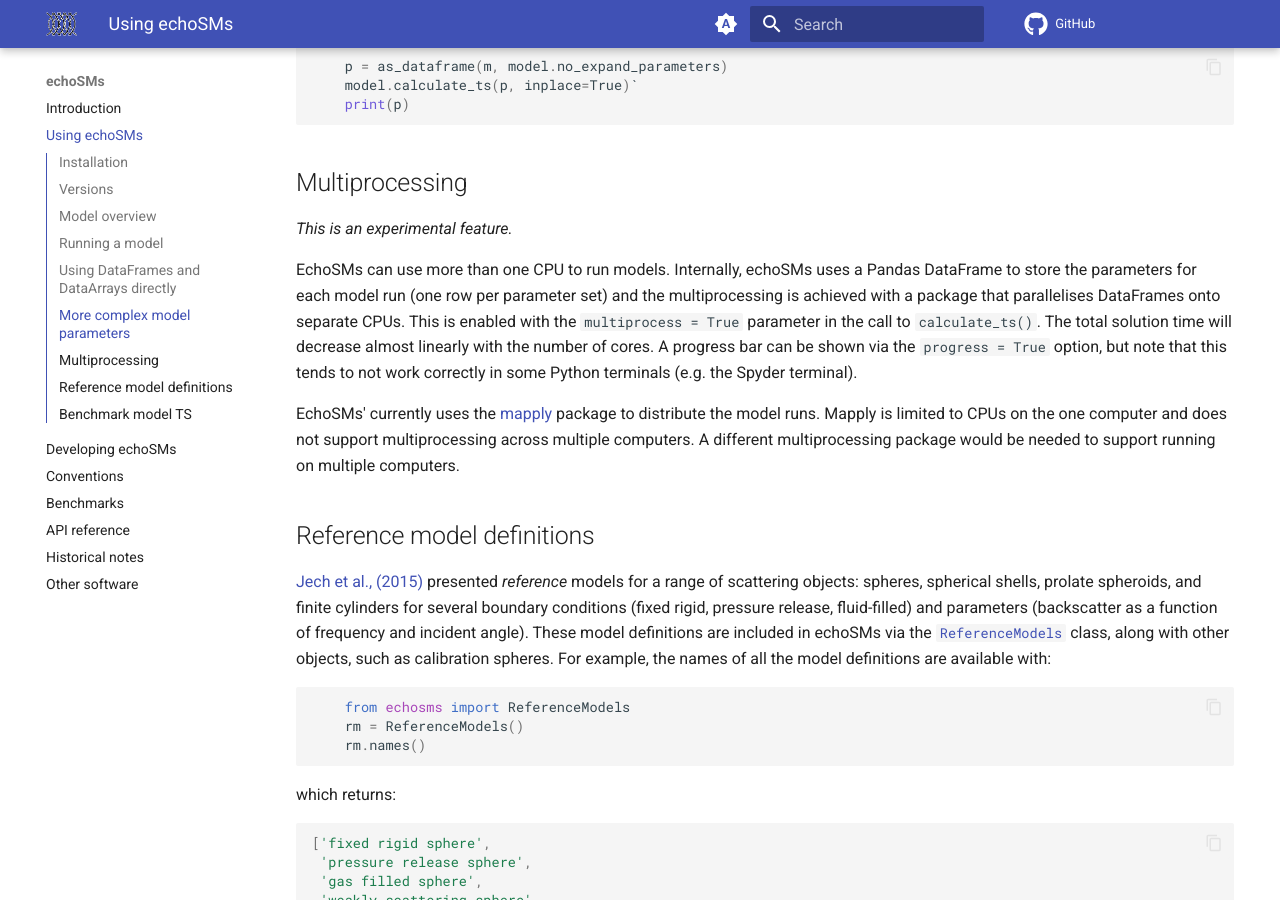
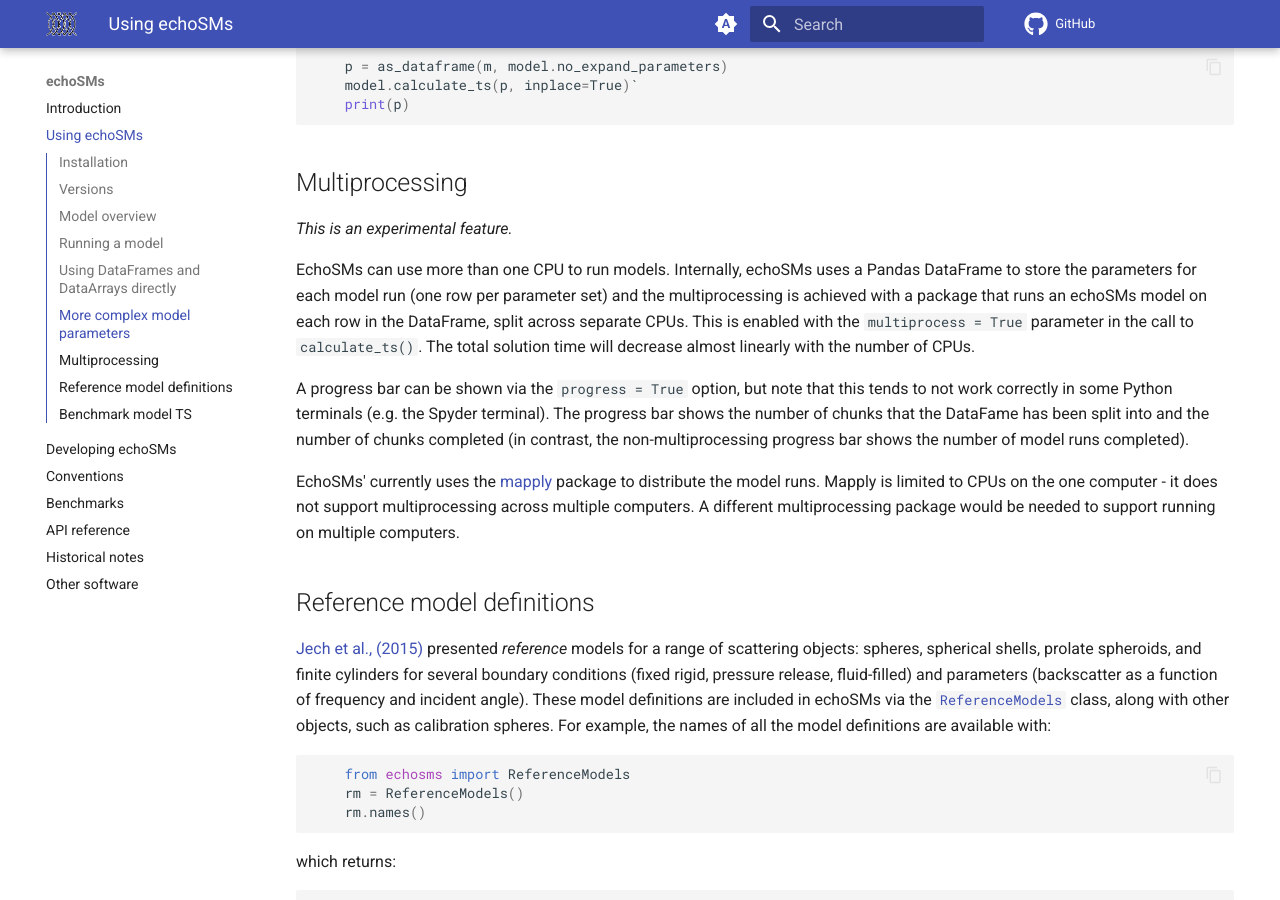
Before and after one commit to ices-tools-dev/echoSMs, an MkDocs documentation site: the page built from docs/usage.md, in a window 1280 px wide and 900 px high, scrolled down 4662 px. Built offline with MkDocs 1.6.1 and Material for MkDocs 9.7.7, drawn with Linux system fonts in a browser that asks for light colours; comment, search, counter and statistics services are not loaded.

Commit message:
Improve multiprocessing docs

```diff
--- a/docs/usage.md
+++ b/docs/usage.md
@@ -171,9 +171,11 @@
 _This is an experimental feature._
 
 EchoSMs can use more than one CPU to run models. Internally, echoSMs uses a Pandas DataFrame to store
-the parameters for each model run (one row per parameter set) and the multiprocessing is achieved with a package that parallelises DataFrames onto separate CPUs. This is enabled with the `multiprocess = True` parameter in the call to `calculate_ts()`. The total solution time will decrease almost linearly with the number of cores. A progress bar can be shown via the `progress = True` option, but note that this tends to not work correctly in some Python terminals (e.g. the Spyder terminal).
+the parameters for each model run (one row per parameter set) and the multiprocessing is achieved with a package that runs an echoSMs model on each row in the DataFrame, split across separate CPUs. This is enabled with the `multiprocess = True` parameter in the call to `calculate_ts()`. The total solution time will decrease almost linearly with the number of CPUs.
 
-EchoSMs' currently uses the [mapply](https://github.com/ddelange/mapply) package to distribute the model runs. Mapply is limited to CPUs on the one computer and does not support multiprocessing across multiple computers. A different multiprocessing package would be needed to support running on multiple computers.
+A progress bar can be shown via the `progress = True` option, but note that this tends to not work correctly in some Python terminals (e.g. the Spyder terminal). The progress bar shows the number of chunks that the DataFame has been split into and the number of chunks completed (in contrast, the non-multiprocessing progress bar shows the number of model runs completed).
+
+EchoSMs' currently uses the [mapply](https://github.com/ddelange/mapply) package to distribute the model runs. Mapply is limited to CPUs on the one computer - it does not support multiprocessing across multiple computers. A different multiprocessing package would be needed to support running on multiple computers.
 
 ## Reference model definitions
 
```
